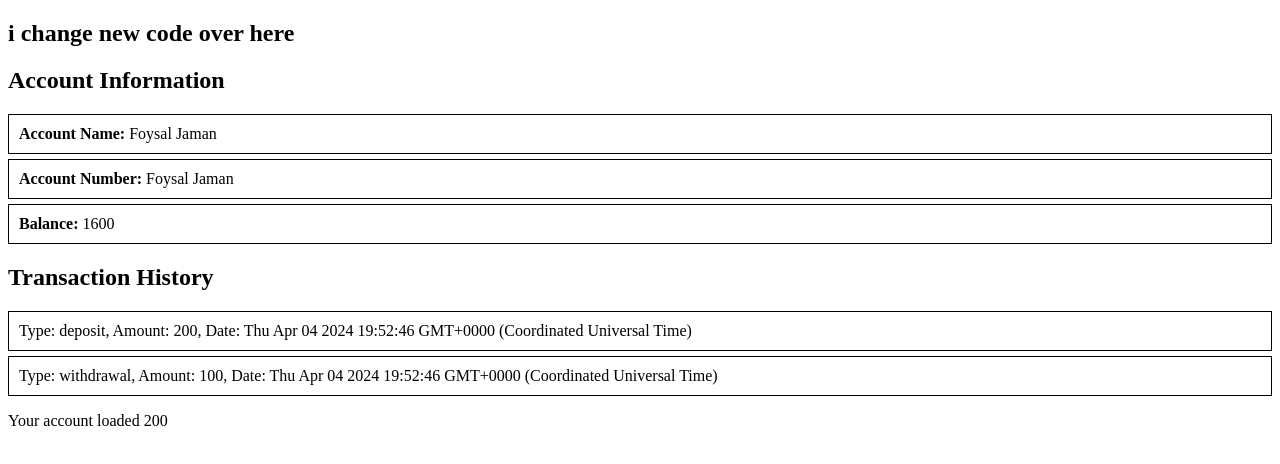
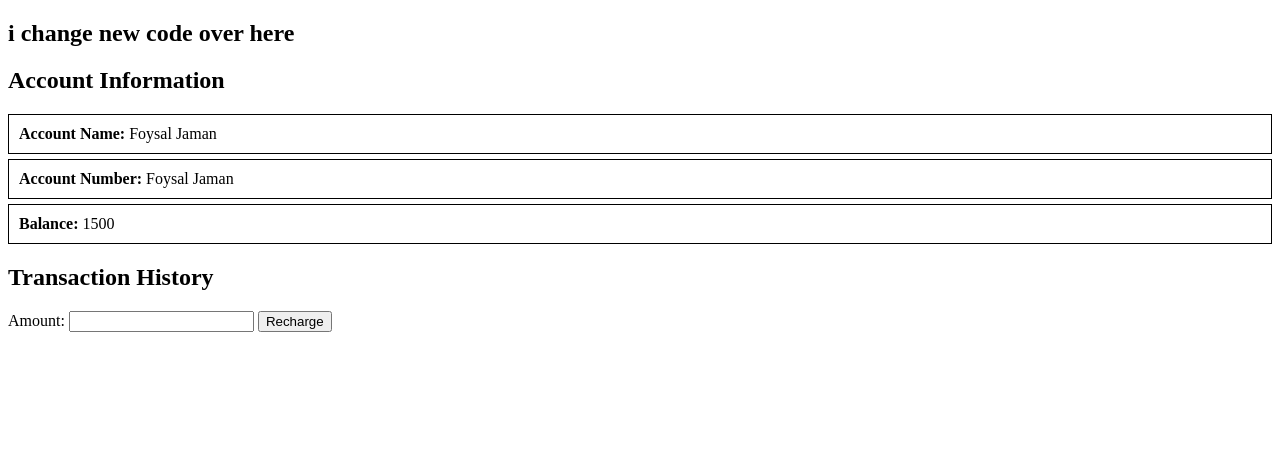
Before and after one commit to foysal41/app, a plain HTML site: page index.html in a window 1280 px wide. Drawn offline with Linux system fonts and the light colour scheme.

Commit message:
added new feature create html form for collecting input data for recharge amount

```diff
--- a/bank.js
+++ b/bank.js
@@ -9,7 +9,7 @@ class BankAccount {
   recharge(amount) {
     this.balance += amount;
     this.transactions.push({ type: "deposit", amount, date: new Date() });
-    document.write(`Your account loaded ${amount}`);
+    this.viewFullInformation();
   }
 
   withdraw(amount) {
@@ -18,6 +18,7 @@ class BankAccount {
     } else {
       this.balance -= amount;
       this.transactions.push({ type: "withdrawal", amount, date: new Date() });
+      this.viewFullInformation();
     }
   }
 
@@ -61,6 +62,11 @@ document.getElementById("account-info-two").innerHTML = infoHtmlTwo;
 
 const account_one = new BankAccount(1001, "Foysal Jaman", 1500);
 
-account_one.recharge(200);
-account_one.withdraw(100);
+document.getElementById("transaction-form").addEventListener("submit", function(event){
+  event.preventDefault();
+
+  const amount = parseInt(document.getElementById("amount").value);
+  account_one.recharge(amount);
+});
+
 account_one.viewFullInformation();
--- a/index.html
+++ b/index.html
@@ -12,6 +12,12 @@
     <div id="account-info"></div>
     <div id="account-info-two"></div>
 
+    <form id="transaction-form">
+      <label for="amount">Amount:</label>
+      <input type="number" id="amount" name="amount">
+      <button type="submit">Recharge</button>
+    </form>
+
     <script src="bank.js"></script>
   </body>
 </html>
```
